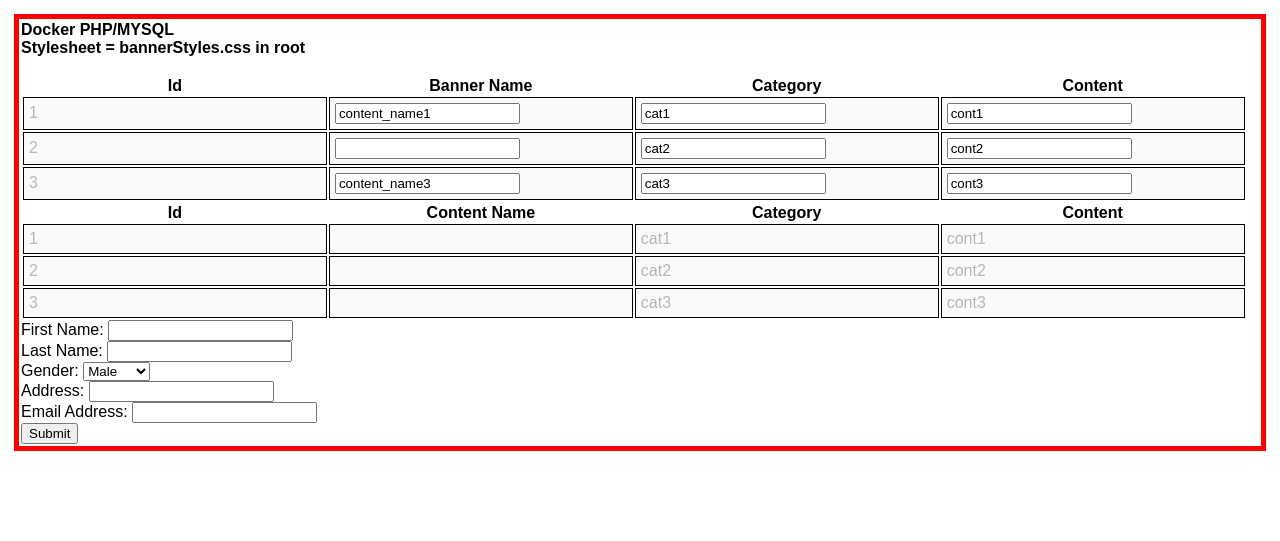
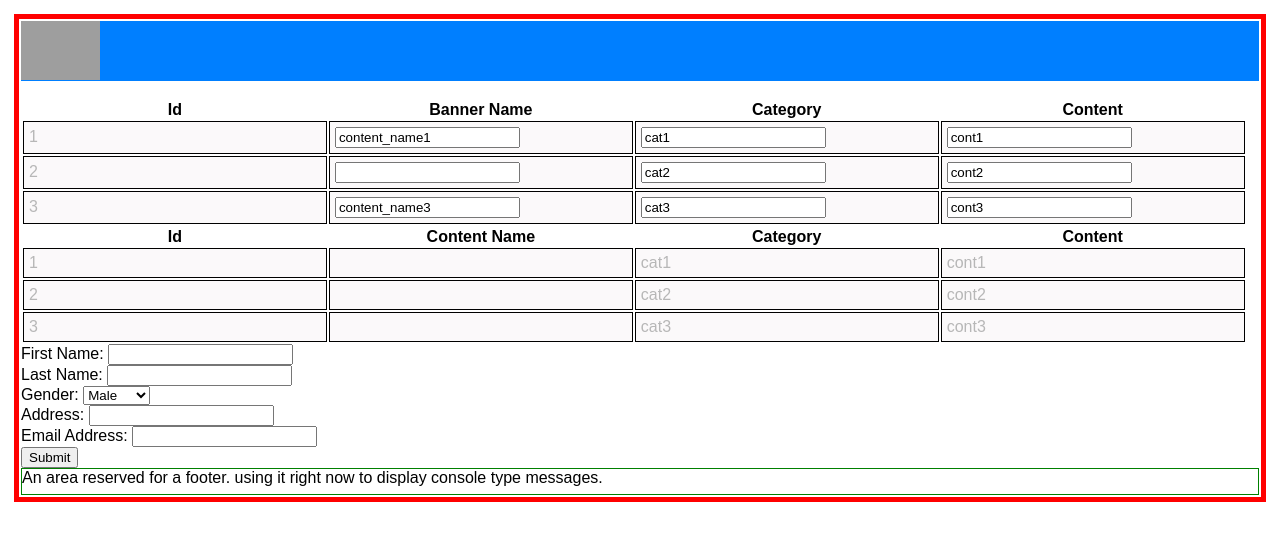
Before and after one commit to RealFakeCanadian/Banner-Ads, a PHP site: page / in a window 1280 px wide. Shown: the top 541 px of the page. Run offline with PHP 8.4, Linux system fonts and the light colour scheme; data comes from the database, SQL or seed files in the repository; data that the repository does not hold is empty; some libraries are stand-ins or nearby versions; grey boxes are pictures that could not be loaded.

Commit message:
Change the framework a bit so we will have canvases to put functional elements.

```diff
--- a/php/bannerStyles.css
+++ b/php/bannerStyles.css
@@ -6,8 +6,12 @@ html {margin:4px;}
 table.list {width:99%;}
 table.list  td{padding:5px;background:none repeat 0 0 #FBF9FA;color:#B7B7B7;width:25%}
 
-div#container {padding:2px;margin:10px;border: 5px solid red}
+div#container {height:99%;padding:2px;margin:10px;border: 5px solid red}
 
+div#upper_banner {text-align:left;height:60px;width:100%;background-color:#007fff}
+div#upper_banner img {height:59px;width:auto}
+div#footer_container {height:25px;border: 1px solid green}
+span.console_log_display {font-family:"Courier New";font-size: small}
 
 /* jquery specific styles */
 body {
--- a/php/index.php
+++ b/php/index.php
@@ -20,11 +20,9 @@
 <body>
 
     <div id="container">
-
-    <h1>Docker PHP/MYSQL</h1>
-    <h2>Stylesheet = bannerStyles.css in root</h2>
-
-
+    <div id="upper_banner">
+        <img src="/images/darbytek-logo-white.png" />
+    </div>
     <br />
     <div class=".db-table">
         <table class="list">
@@ -172,6 +170,10 @@
         }
 
         ?>
+        <div id="footer_container">
+            <span class="help_text">An area reserved for a footer.  using it right now to display console type messages.</span>
+            <div id="console_log_display"></div>
+        </div>
     </div>
 </body>
 
```
Also changed, not shown: images/darbytek-logo-white.png (added), 1 other file.
